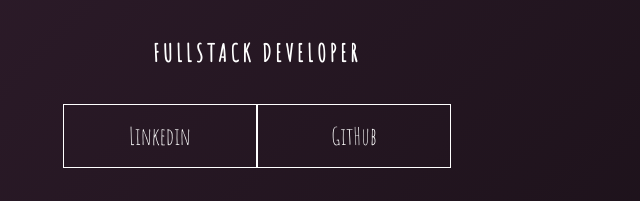
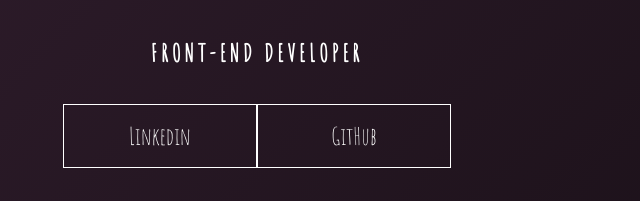
Before and after one commit to Henkef2/Desafio1-WebSite, a plain HTML site: page index.html in a window 1280 px wide. Shown: the part 349-550 px from the top of the page, 383-1023 px from the left. Drawn offline with Linux system fonts and the light colour scheme.

Commit message:
Update index.html

```diff
--- a/index.html
+++ b/index.html
@@ -35,7 +35,7 @@
         </div>
       </div>
       <h1>Pedro Freitas</h1>
-      <h2>Fullstack Developer</h2>
+      <h2>Front-End Developer</h2>
       <div class="social-media">
         <a href="#">Linkedin</a>
         <a href="#">GitHub</a>
```
